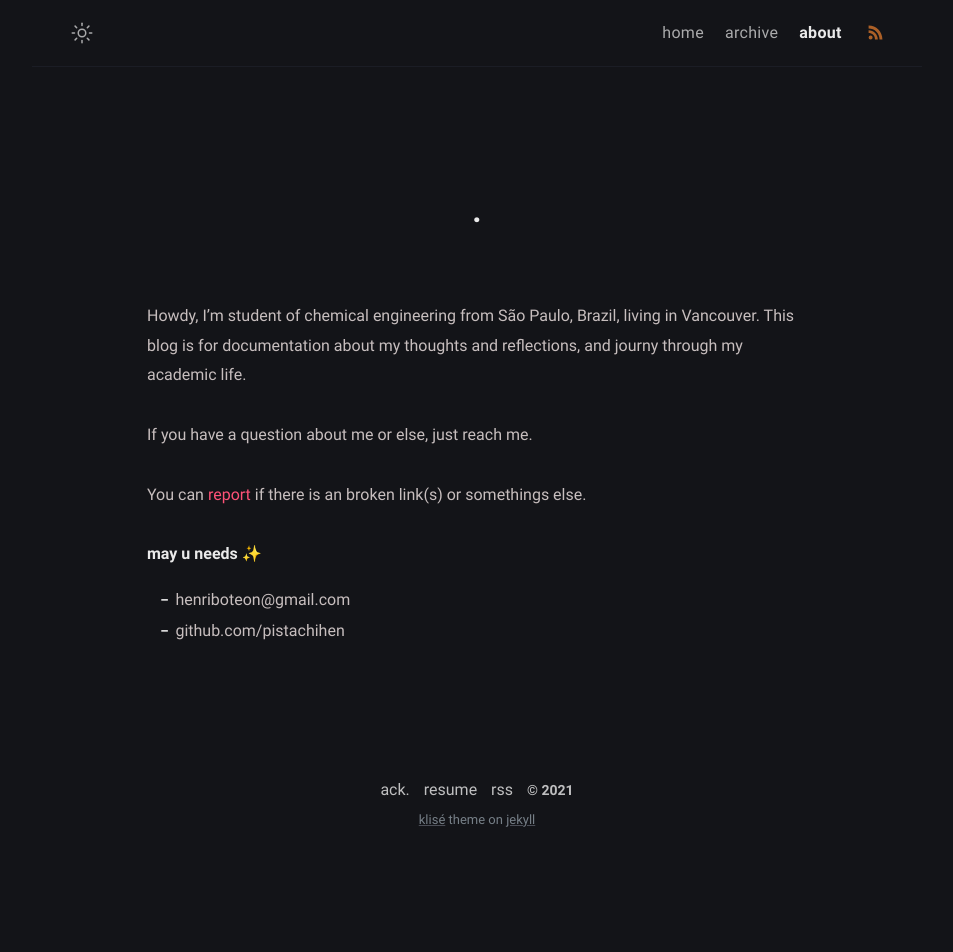
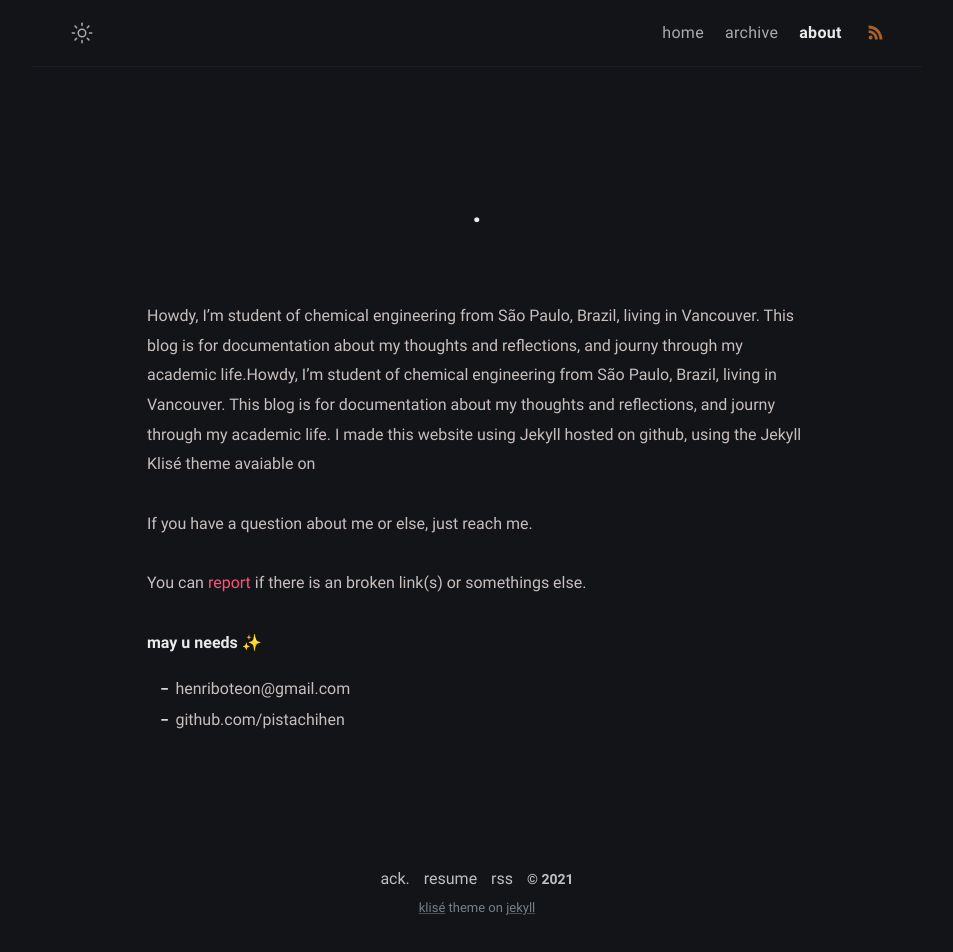
Before and after one commit to Pistachihen/pistachi.github.io, a Jekyll site: the page built from about.md, in a window 1280 px wide. Shown: the whole page, without its empty margins (163-1116 px from the left). Built offline with Jekyll 4.4.1, drawn with Linux system fonts in a browser that asks for light colours; before the commit the page ends 900 px from its top, so only the background shows below that.

Commit message:
about.md: changed

```diff
--- a/about.md
+++ b/about.md
@@ -5,7 +5,7 @@ layout: page
 comments: false
 ---
 
-Howdy, I'm student of chemical engineering from São Paulo, Brazil, living in Vancouver. This blog is for documentation about my thoughts and reflections, and journy through my academic life.
+Howdy, I'm student of chemical engineering from São Paulo, Brazil, living in Vancouver. This blog is for documentation about my thoughts and reflections, and journy through my academic life.Howdy, I'm student of chemical engineering from São Paulo, Brazil, living in Vancouver. This blog is for documentation about my thoughts and reflections, and journy through my academic life. I made this website using Jekyll hosted on github, using the Jekyll Klisé theme avaiable on
 
 If you have a question about me or else, just reach me.
 
```
